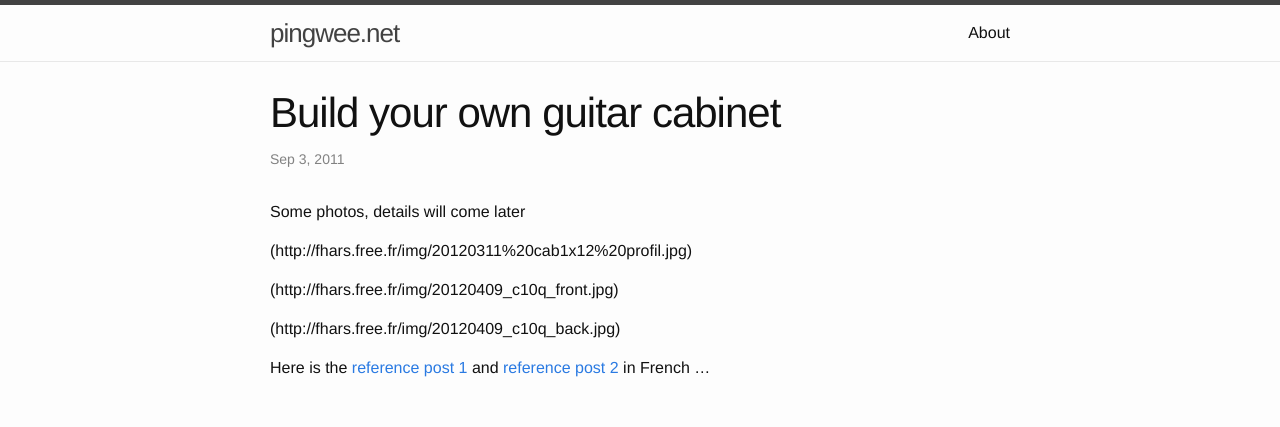
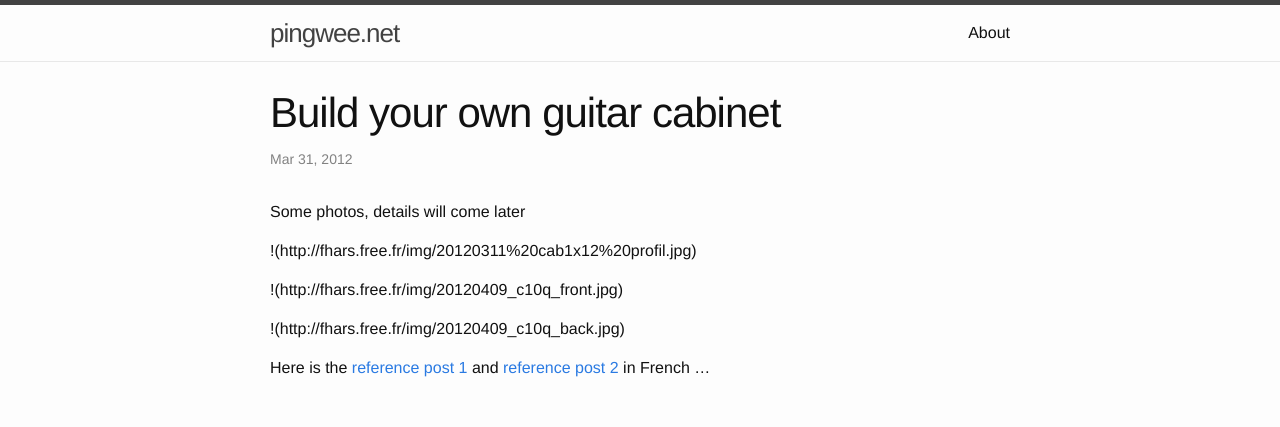
Before and after one commit to elric91/elric91.github.io, a Jekyll site: the page built from _posts/2012-03-31-build-guitar-cabinet.md, in a window 1280 px wide. Shown: the top 427 px of the page. Built offline with Jekyll 4.4.1, drawn with Linux system fonts in a browser that asks for light colours.

Commit message:
Update 2012-03-31-build-guitar-cabinet.md

```diff
--- a/_posts/2012-03-31-build-guitar-cabinet.md
+++ b/_posts/2012-03-31-build-guitar-cabinet.md
@@ -1,16 +1,16 @@
 ---
 layout: post
 title:  "Build your own guitar cabinet"
-date:   2011-09-03 15:55:00 +0100
+date:   2012-03-31 15:55:00 +0100
 categories: audio guitar
 ---
 Some photos, details will come later
 
-(http://fhars.free.fr/img/20120311%20cab1x12%20profil.jpg)
+!(http://fhars.free.fr/img/20120311%20cab1x12%20profil.jpg)
 
-(http://fhars.free.fr/img/20120409_c10q_front.jpg)
+!(http://fhars.free.fr/img/20120409_c10q_front.jpg)
 
-(http://fhars.free.fr/img/20120409_c10q_back.jpg)
+!(http://fhars.free.fr/img/20120409_c10q_back.jpg)
 
 
 Here is the [reference post 1](http://techniguitare.com/forum/special-baffles/plan-cab-t4497-36.html) and [reference post 2](http://techniguitare.com/forum/special-baffles/fabrication-1x10-tout-bete-t12167.html) in French ...
```
